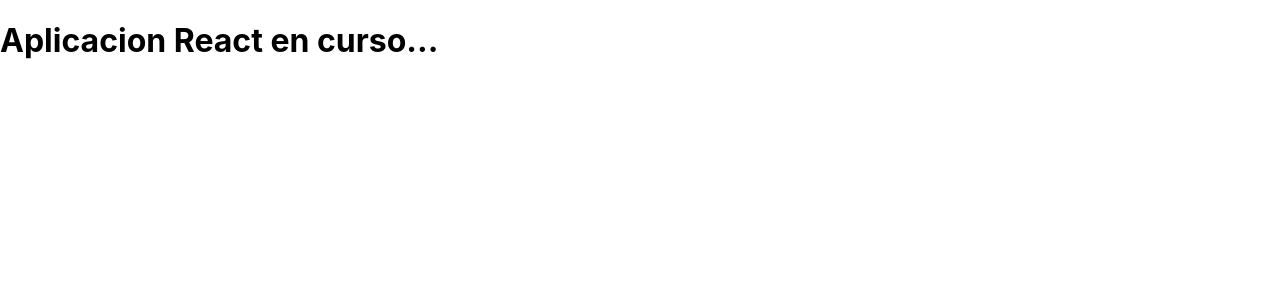
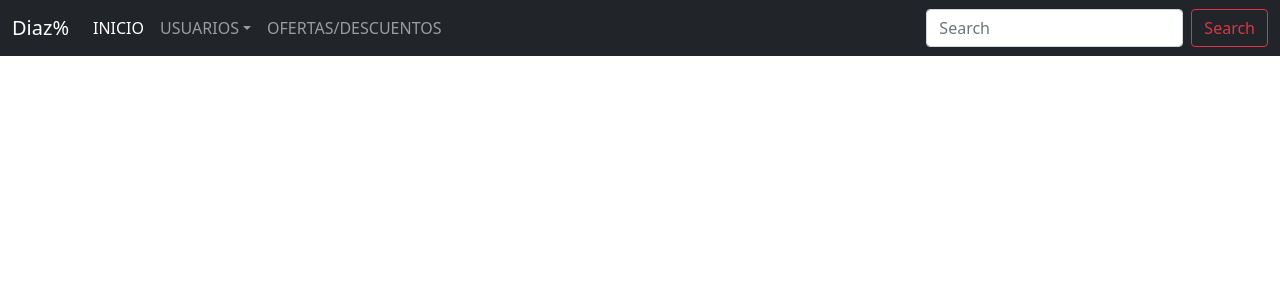
Before and after one commit to pedro4031/CasabonaReact, a React (Create React App) app: page / in a window 1280 px wide. Shown: the top 300 px of the page. Built offline with nearby package versions, Linux system fonts and the light colour scheme.

Commit message:
agreagado de libreria bootstrap y creacion de componente NavBar

```diff
--- a/package.json
+++ b/package.json
@@ -6,6 +6,7 @@
     "@testing-library/jest-dom": "^5.16.4",
     "@testing-library/react": "^13.2.0",
     "@testing-library/user-event": "^13.5.0",
+    "bootstrap": "^5.1.3",
     "react": "^18.1.0",
     "react-dom": "^18.1.0",
     "react-scripts": "5.0.1",
--- a/src/App.js
+++ b/src/App.js
@@ -1,8 +1,12 @@
-import logo from "./logo.svg";
 import "./App.css";
+import NavBar from "./components/NavBar";
 
 function App() {
-  return <h1>Aplicacion React en curso...</h1>;
+  return (
+    <>
+      <NavBar />
+    </>
+  );
 }
 
 export default App;
--- /dev/null
+++ b/src/components/NavBar.jsx
@@ -0,0 +1,78 @@
+import React from "react";
+
+export default function NavBar() {
+  return (
+    <nav className="navbar fixed-top navbar-expand-md navbar-dark bg-dark">
+      <div className="container-fluid">
+        <a className="navbar-brand" href="#">
+          Diaz%
+        </a>
+        <button
+          className="navbar-toggler"
+          type="button"
+          data-bs-toggle="collapse"
+          data-bs-target="#navBarHamburguerMenu"
+          aria-controls="navBarHamburguerMenu"
+          aria-expanded="false"
+          aria-label="Toggle navigation"
+        >
+          <span className="navbar-toggler-icon"></span>
+        </button>
+        <div className="collapse navbar-collapse" id="navBarHamburguerMenu">
+          <ul className="navbar-nav me-auto mb-2 mb-lg-0">
+            <li className="nav-item">
+              <a className="nav-link active" aria-current="page" href="#">
+                INICIO
+              </a>
+            </li>
+            <li className="nav-item dropdown">
+              <a
+                className="nav-link dropdown-toggle"
+                href="#"
+                id="navbarDropdown"
+                role="button"
+                data-bs-toggle="dropdown"
+                aria-expanded="false"
+              >
+                USUARIOS
+              </a>
+              <ul className="dropdown-menu" aria-labelledby="navbarDropdown">
+                <li>
+                  <a className="dropdown-item" href="#">
+                    Aministradores
+                  </a>
+                </li>
+                <li>
+                  <a className="dropdown-item" href="#">
+                    Clientes
+                  </a>
+                </li>
+                <li>
+                  <a className="dropdown-item" href="#">
+                    Crear Cuenta
+                  </a>
+                </li>
+              </ul>
+            </li>
+            <li className="nav-item">
+              <a className="nav-link " href="#">
+                OFERTAS/DESCUENTOS
+              </a>
+            </li>
+          </ul>
+          <form className="d-flex" role="search">
+            <input
+              className="form-control me-2"
+              type="search"
+              placeholder="Search"
+              aria-label="Search"
+            />
+            <button className="btn btn-outline-danger" type="submit">
+              Search
+            </button>
+          </form>
+        </div>
+      </div>
+    </nav>
+  );
+}
```
Also changed, not shown: src/index.js (+8 -7 lines), 1 other file (tests, documents, lock files or other folders).
